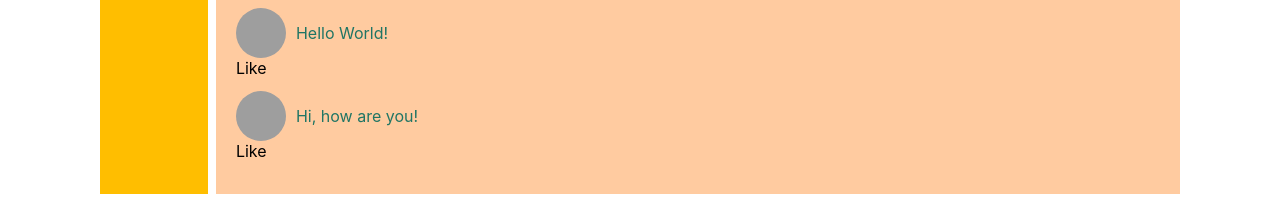
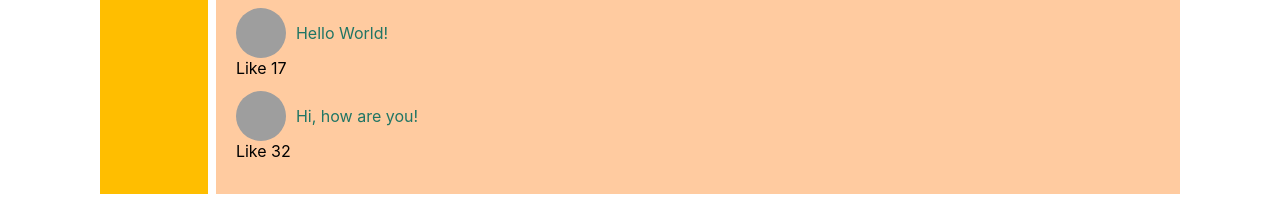
Before and after one commit to BakSimo/BakSimo.github.io, a React (Create React App) app: page /profile in a window 1280 px wide. Shown: the part 386-597 px from the top of the page. Built offline with nearby package versions, Linux system fonts and the light colour scheme; grey boxes are pictures that could not be loaded.

Commit message:
add-post button update

```diff
--- a/src/App.js
+++ b/src/App.js
@@ -13,8 +13,12 @@ const App = (props) => {
                 <Navbar/>
                 <div className="app-wrapper-content">
                     <Routes>
-                        <Route path="dialogs/" element={<Dialogs/>}/>
-                        <Route path="profile/" element={<Profile posts={props.posts}/>}/>
+                        <Route path="dialogs/" element={<Dialogs
+                            dialogs={props.state.dialogsPage.dialogs}
+                            messages={props.state.dialogsPage.messages}/>}/>
+                        <Route path="profile/" element={<Profile
+                            posts={props.state.profilePage.posts}
+                            addPost={props.addPost}/>}/>
                     </Routes>
                 </div>
             </div>
--- a/src/components/Dialogs/Dialogs.jsx
+++ b/src/components/Dialogs/Dialogs.jsx
@@ -16,27 +16,11 @@ const Message = (props) => {
 };
 
 const Dialogs = (props) => {
-  let dialogs = [
-    { id: 1, name: "Jack" },
-    { id: 2, name: "John" },
-    { id: 3, name: "Max" },
-    { id: 4, name: "Katy" },
-    { id: 5, name: "Alex" },
-  ];
-
-  let messages = [
-    { id: 1, message: "Hello World!" },
-    { id: 2, message: "Hi!" },
-    { id: 3, message: "Hi guys" },
-    { id: 4, message: "Wats up!" },
-    { id: 5, message: "Created by Ko" },
-  ];
-
-  let dialogsElements = dialogs.map((d) => (
+  let dialogsElements = props.dialogs.map((d) => (
     <DialogItem name={d.name} id={d.id} />
   ));
 
-  let messagesElements = messages.map((m) => <Message message={m.message} />);
+  let messagesElements = props.messages.map((m) => <Message message={m.message} />);
 
   return (
     <div className={c.dialogs}>
--- a/src/components/Profile/MyPosts/MyPosts.jsx
+++ b/src/components/Profile/MyPosts/MyPosts.jsx
@@ -7,15 +7,22 @@ const MyPosts = (props) => {
     <Post id={p.id} message={p.message} likeCount={p.likeCount} />
   ));
 
+  let newPostElement = React.createRef();
+
+  let addPost = () => {
+    let text = newPostElement.current.value;
+    props.addPost(text);
+  };
+
   return (
     <div className={c.postsBlock}>
       <h3>My Post</h3>
       <div>
         <div>
-          <textarea></textarea>
+          <textarea ref={newPostElement}></textarea>
         </div>
         <div>
-          <button>Add post</button>
+          <button onClick={addPost}>Add post</button>
         </div>
       </div>
       <div className={c.posts}>{postsElements}</div>
--- a/src/components/Profile/MyPosts/Post/Post.jsx
+++ b/src/components/Profile/MyPosts/Post/Post.jsx
@@ -13,7 +13,7 @@ const Post = (props) => {
       </div>
       <div>
         <span>Like </span>
-        <span>{props.likesCount}</span>
+        <span>{props.likeCount}</span>
       </div>
     </div>
   );
--- a/src/components/Profile/Profile.jsx
+++ b/src/components/Profile/Profile.jsx
@@ -7,7 +7,7 @@ const Profile = (props) => {
   return (
     <div>
       <ProfileInfo />
-      <MyPosts posts={props.posts} />
+      <MyPosts posts={props.posts} addPost={props.addPost} />
     </div>
   );
 };
--- a/src/index.js
+++ b/src/index.js
@@ -2,17 +2,14 @@ import React from 'react';
 import ReactDOM from 'react-dom/client';
 import './index.css';
 import App from './App';
+import state from './redux/state';
+import { addPost } from './redux/state';
 import reportWebVitals from './reportWebVitals';
-
-let posts = [
-  { id: 1, message: "Hello World!", likeCount: 17 },
-  { id: 2, message: "Hi, how are you!", likeCount: 32 },
-];
 
 const root = ReactDOM.createRoot(document.getElementById('root'));
 root.render(
   <React.StrictMode>
-    <App posts={posts}/>
+    <App state={state}/>
   </React.StrictMode>
 );
 
--- /dev/null
+++ b/src/redux/state.js
@@ -0,0 +1,38 @@
+let state = {
+    profilePage: {
+        posts: [
+            { id: 1, message: "Hello World!", likeCount: 17 },
+            { id: 2, message: "Hi, how are you!", likeCount: 32 },
+        ],
+    },
+
+    dialogsPage: {
+        dialogs: [
+            { id: 1, name: "Jack" },
+            { id: 2, name: "John" },
+            { id: 3, name: "Max" },
+            { id: 4, name: "Katy" },
+            { id: 5, name: "Alex" },
+        ],
+
+        messages: [
+            { id: 1, message: "Hello World!" },
+            { id: 2, message: "Hi!" },
+            { id: 3, message: "Hi guys" },
+            { id: 4, message: "Wats up!" },
+            { id: 5, message: "Created by Ko" },
+        ]
+    }
+}
+
+export let addPost = (postMessage) => {
+    let newPost = {
+        id: 3,
+        message: postMessage,
+        likeCount: 0
+    }
+
+    state.profilePage.posts.push(newPost);
+}
+
+export default state;
```
